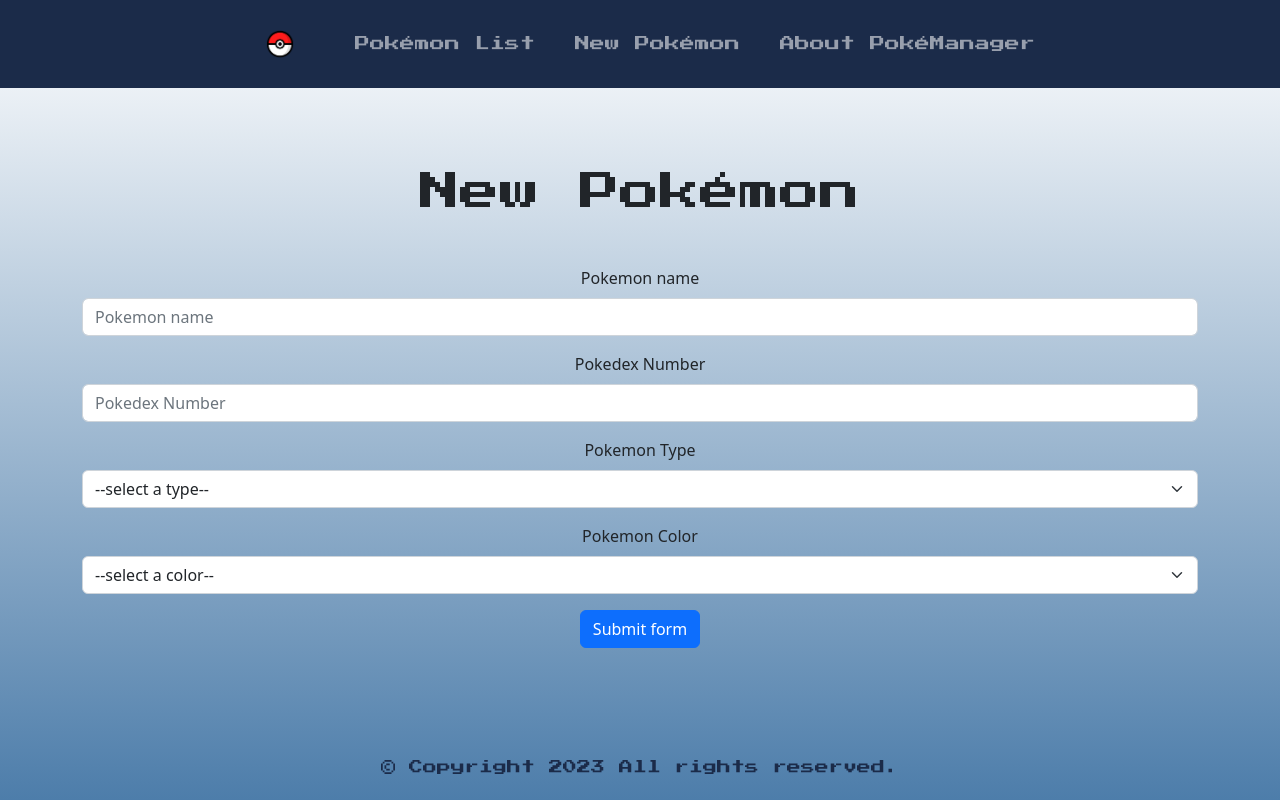
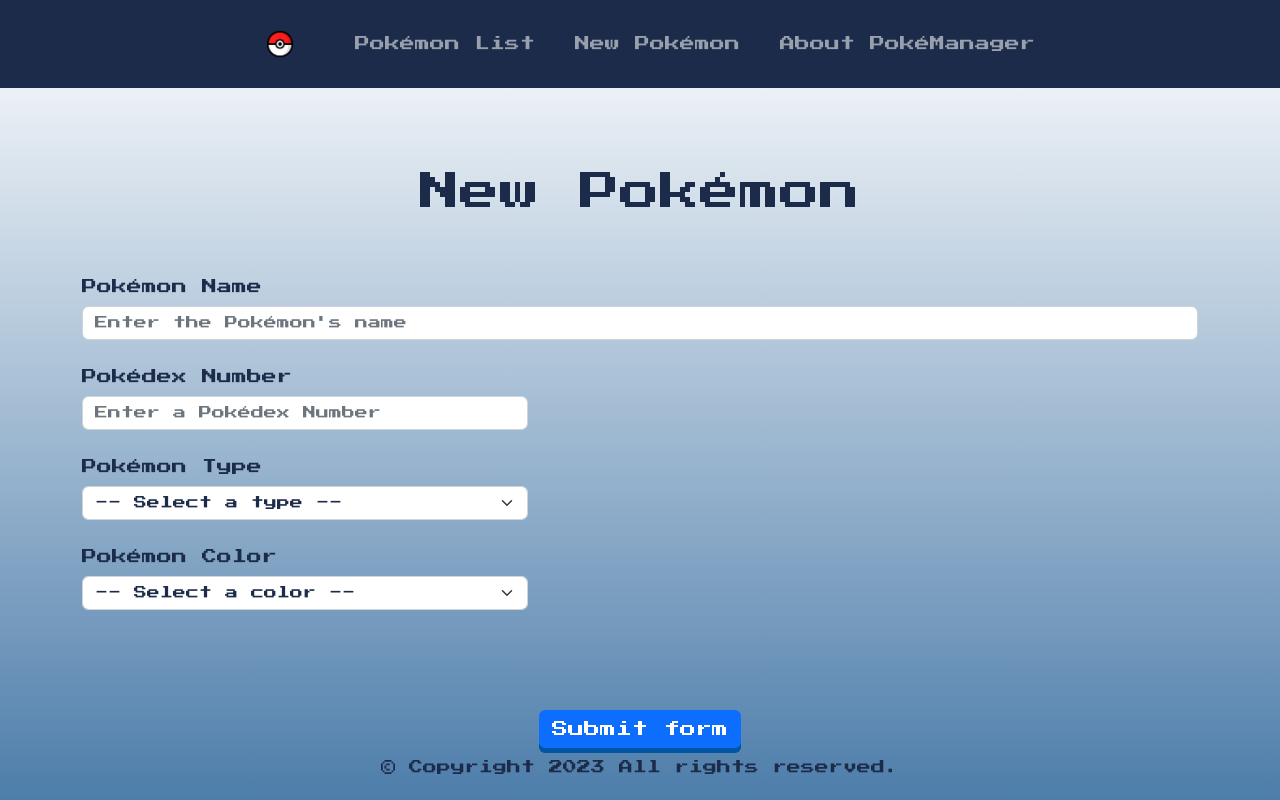
Before and after one commit to logdarkmatter/tech-web-2023, a React (Create React App) app in the folder code/react/pokedex-workshop/: page /create in a window 1280 px wide. Built offline with nearby package versions, Linux system fonts and the light colour scheme; a web font is replaced by a local one.

Commit message:
feat: added ui for creation page

```diff
--- a/code/react/pokedex-workshop/src/App.css
+++ b/code/react/pokedex-workshop/src/App.css
@@ -56,6 +56,7 @@
   margin-top: 80px;
   margin-bottom: 50px;
   font-family: 'Press Start 2P', cursive;
+  color: #1B2B49;
 }
 
 .about-container {
@@ -69,6 +70,7 @@
   text-align: justify;
   font-size: 20px;
   font-family: 'Press Start 2P', cursive;
+  z-index: 1;
 }
 
 .pokemon-list {
@@ -92,6 +94,68 @@
   font-size: 14px;
 }
 
+.form-label {
+  margin-top: 10px;
+  justify-self: flex-start;
+  font-family: 'Press Start 2P', cursive;
+  color: #1B2B49;
+  font-size: 15px;
+}
+
+.form-control {
+  justify-self: flex-start;
+  font-family: 'Press Start 2P', cursive;
+  color: #1B2B49 !important;
+  font-size: 13px !important;
+}
+
+.form-control-feedback {
+  justify-self: flex-start;
+  font-family: 'Press Start 2P', cursive;
+  font-size: 11px !important;
+}
+
+.form-imput-number {
+  width: 40% !important;
+  min-width: 320px;
+}
+
+.form-select {
+  width: 40% !important;
+  min-width: 320px;
+}
+
+.form-select-option {
+  font-family: 'Press Start 2P', cursive;
+  /* color: #1B2B49 !important; */
+  font-size: 10px !important;
+}
+
+.submit-button {
+  display: inline-block;
+  border: none;
+  background-color: #1e90ff;
+  color: #fff;
+  padding: 20px 40px;
+  font-family: 'Press Start 2P', cursive !important;
+  font-size: 16px;
+  text-align: center;
+  text-decoration: none;
+  cursor: pointer;
+  box-shadow: 0 5px 0 #0055a5;
+  border-radius: 0;
+  image-rendering: pixelated;
+}
+
+.submit-button:hover {
+  background-color: #0055a0;
+}
+
+.submit-button:active {
+  box-shadow: none;
+  transform: translateY(5px);
+}
+
 @media (prefers-reduced-motion: no-preference) {
   .App-logo {
     animation: App-logo-spin infinite 10s linear;
@@ -110,17 +174,3 @@
     transform: rotate(360deg);
   }
 }
-
-@keyframes Shake {
-  0% { transform: translate(1px, 1px) rotate(0deg); }
-  10% { transform: translate(-1px, -2px) rotate(-1deg); }
-  20% { transform: translate(-3px, 0px) rotate(1deg); }
-  30% { transform: translate(3px, 2px) rotate(0deg); }
-  40% { transform: translate(1px, -1px) rotate(1deg); }
-  50% { transform: translate(-1px, 2px) rotate(-1deg); }
-  60% { transform: translate(-3px, 1px) rotate(0deg); }
-  70% { transform: translate(3px, 1px) rotate(-1deg); }
-  80% { transform: translate(-1px, -1px) rotate(1deg); }
-  90% { transform: translate(1px, 2px) rotate(0deg); }
-  100% { transform: translate(1px, -2px) rotate(-1deg); }
-}
--- a/code/react/pokedex-workshop/src/components/About.jsx
+++ b/code/react/pokedex-workshop/src/components/About.jsx
@@ -11,7 +11,7 @@
         <p className="about-content">Our app offers a wide range of customization options, allowing you to create a pokémon that is officially unique. You can adjust your Pokémon's appearance, choose its type, define its strengths and weaknesses, and even create a story unique to it.</p>
         <p className="about-content">Furthermore, our Pokémon breeding app is easy to use and offers an intuitive interface. Even if you're a beginner, you'll be able to create your own unique Pokémon without any difficulties. With our app, creating your custom Pokémon is a fun and easy task.</p>
         <p className="about-content">So, if you're a Pokémon fan who's always dreamed of creating your own unique character, access our Pokémon Breeding app now. With it, you can bring your imagination to life and create the Pokémon of your dreams!</p>
-        <img src={pikachuRunner} width="120" height="auto" style={{ justifySelf: "center", position: "fixed", bottom: "55px" }} ></img>
+        <img src={pikachuRunner} width="120" height="auto" style={{ justifySelf: "center", position: "fixed", bottom: "55px", zIndex: 0 }} ></img>
       </div>
     </div>
   );
--- a/code/react/pokedex-workshop/src/components/Create.jsx
+++ b/code/react/pokedex-workshop/src/components/Create.jsx
@@ -1,18 +1,19 @@
-import React, { useState, useEffect, useMemo } from 'react';
-import { useNavigate, useLocation } from 'react-router-dom';
-import Button from 'react-bootstrap/Button';
-import Form from 'react-bootstrap/Form';
-import Row from 'react-bootstrap/Row';
+import React, { useState, useEffect, useMemo } from "react";
+import { useNavigate, useLocation } from "react-router-dom";
+import Button from "react-bootstrap/Button";
+import Form from "react-bootstrap/Form";
+import Row from "react-bootstrap/Row";
+import "../App.css";
 
 function Create() {
   const navigate = useNavigate();
-  const {state} = useLocation();
+  const { state } = useLocation();
   const isEditMode = useMemo(() => !!state, [state]);
   const [formData, setFormData] = useState({
-    name: '',
-    pokedexNumber: '',
-    pokemonType: '',
-    pokemonColor: ''
+    name: "",
+    pokedexNumber: "",
+    pokemonType: "",
+    pokemonColor: "",
   });
   const [validated, setValidated] = useState(false);
 
@@ -20,16 +21,16 @@
 
   useEffect(() => {
     // validate if all the fields are filled out
-      if(!!name && !!pokedexNumber && !!pokemonType && !!pokemonColor) {
+    if (!!name && !!pokedexNumber && !!pokemonType && !!pokemonColor) {
       setValidated(true);
-      }else {
+    } else {
       setValidated(false);
     }
   }, [formData]);
 
   useEffect(() => {
-    // When editing a pokemon set the formData State with the data of the selected pokemon
-      if(state){
+    // When editing a Pokémon set the formData State with the data of the selected Pokémon
+    if (state) {
       setFormData(state);
     }
   }, [state]);
@@ -43,129 +44,169 @@
     } else {
       event.preventDefault();
 
-      const createPokemonURL = 'https://custompokedex.azurewebsites.net/api/pokedex/create'
-      const updatePokemonURL = `https://custompokedex.azurewebsites.net/api/pokedex/${name}`
+      const createPokemonURL =
+        "https://custompokedex.azurewebsites.net/api/pokedex/create";
+      const updatePokemonURL = `https://custompokedex.azurewebsites.net/api/pokedex/${name}`;
       const body = JSON.stringify({
         name,
         pokedexNumber: Number(pokedexNumber),
         pokemonType,
         pokemonColor,
-        pokemonAttacks: []
+        pokemonAttacks: [],
       });
 
       const requestUrl = isEditMode ? updatePokemonURL : createPokemonURL;
 
       fetch(requestUrl, {
-        method: 'post',
-        headers: { 'Content-Type': 'application/json' },
-        body
+        method: "post",
+        headers: { "Content-Type": "application/json" },
+        body,
       })
-      .then(async (response) =>{
+        .then(async (response) => {
           if (response.status === 200) {
             return;
           }
-        return response.text()
+          return response.text();
         })
         .then((message) => {
-        if(message) {
+          if (message) {
             alert(message);
-        }else {
-          navigate('/list');
+          } else {
+            navigate("/list");
           }
-      })
-    };
+        });
+    }
   };
 
   const handleChange = (event) => {
     event.preventDefault();
-    const formDataCopy = {...formData};
+    const formDataCopy = { ...formData };
     setFormData({
       ...formDataCopy,
       [event.target.name]: event.target.value,
     });
   };
 
-
   return (
     <>
       <h1 className="page-title">New Pokémon</h1>
       <Form noValidate validated={validated} onSubmit={handleSubmit}>
         <Row className="mb-3">
-          <Form.Group md="4" controlId="name">
-            <Form.Label>Pokemon name</Form.Label>
+          <Form.Group md="4" controlId="name" style={{ display: "grid" }}>
+            <Form.Label className="form-label">Pokémon Name</Form.Label>
             <Form.Control
+              className="form-control"
               disabled={isEditMode}
               required
               type="text"
-                  placeholder="Pokemon name"
+              placeholder="Enter the Pokémon's name"
               name="name"
               value={name}
               onChange={handleChange}
             />
-            <Form.Control.Feedback>Looks good!</Form.Control.Feedback>
-            <Form.Control.Feedback type="invalid">
-              Please provide a valid Pokemon Name.
+            <Form.Control.Feedback className="form-control-feedback">
+              Looks good!
+            </Form.Control.Feedback>
+            <Form.Control.Feedback
+              className="form-control-feedback"
+              type="invalid"
+            >
+              Please provide a valid Pokémon Name.
             </Form.Control.Feedback>
           </Form.Group>
         </Row>
         <Row className="mb-3">
-          <Form.Group md="4" controlId="pokedexNumber">
-            <Form.Label>Pokedex Number</Form.Label>
+          <Form.Group
+            md="4"
+            controlId="pokedexNumber"
+            style={{ display: "grid" }}
+          >
+            <Form.Label className="form-label">Pokédex Number</Form.Label>
             <Form.Control
+              className="form-control form-imput-number"
               disabled={isEditMode}
               required
               type="number"
-              placeholder="Pokedex Number"
+              placeholder="Enter a Pokédex Number"
               name="pokedexNumber"
               value={pokedexNumber}
               onChange={handleChange}
             />
-            <Form.Control.Feedback>Looks good!</Form.Control.Feedback>
-            <Form.Control.Feedback type="invalid">
-              Please provide a valid Pokedex Number.
+            <Form.Control.Feedback className="form-control-feedback">
+              Looks good!
+            </Form.Control.Feedback>
+            <Form.Control.Feedback
+              className="form-control-feedback"
+              type="invalid"
+            >
+              Please provide a valid Pokédex Number.
             </Form.Control.Feedback>
           </Form.Group>
         </Row>
         <Row className="mb-3">
-          <Form.Group md="4" controlId="pokemonType">
-            <Form.Label>Pokemon Type</Form.Label>
-            <Form.Select aria-label="Default select example" onChange={handleChange} name='pokemonType' value={pokemonType}>
-              <option value="">--select a type--</option>
-              <option value="normal">Normal</option>
-              <option value="fire">Fire</option>
-              <option value="water">Water</option>
-              <option value="grass">Grass</option>
-              <option value="electric">Electric</option>
-              <option value="ice">Ice</option>
-              <option value="fighting">Fighting</option>
-              <option value="poison">Poison</option>
-              <option value="flying">Flying</option>
-              <option value="bug">Bug</option>
-              <option value="psychic">Psychic</option>
-              <option value="ghost">Ghost</option>
-              <option value="dark">Dark</option>
-              <option value="dragon">Dragon</option>
+          <Form.Group
+            md="4"
+            controlId="pokemonType"
+            style={{ display: "grid" }}
+          >
+            <Form.Label className="form-label">Pokémon Type</Form.Label>
+            <Form.Select
+              className="form-control form-select"
+              aria-label="Default select example"
+              onChange={handleChange}
+              name="pokemonType"
+              value={pokemonType}
+            >
+              <option className="form-select-option" value="">-- Select a type --</option>
+              <option className="form-select-option" value="normal">Normal</option>
+              <option className="form-select-option" value="fire">Fire</option>
+              <option className="form-select-option" value="water">Water</option>
+              <option className="form-select-option" value="grass">Grass</option>
+              <option className="form-select-option" value="electric">Electric</option>
+              <option className="form-select-option" value="ice">Ice</option>
+              <option className="form-select-option" value="fighting">Fighting</option>
+              <option className="form-select-option" value="poison">Poison</option>
+              <option className="form-select-option" value="flying">Flying</option>
+              <option className="form-select-option" value="bug">Bug</option>
+              <option className="form-select-option" value="psychic">Psychic</option>
+              <option className="form-select-option" value="ghost">Ghost</option>
+              <option className="form-select-option" value="dark">Dark</option>
+              <option className="form-select-option" value="dragon">Dragon</option>
             </Form.Select>
           </Form.Group>
         </Row>
         <Row className="mb-3">
-          <Form.Group md="4" controlId="pokemonColor">
-            <Form.Label>Pokemon Color</Form.Label>
-            <Form.Select aria-label="Default select example" onChange={handleChange} name='pokemonColor' value={pokemonColor}>
-              <option value="">--select a color--</option>
-              <option value="red">Red</option>
-              <option value="green">Green</option>
-              <option value="blue">Blue</option>
-              <option value="yellow">Yellow</option>
-              <option value="black">Black</option>
-              <option value="white">White</option>
-              <option value="purple">Purple</option>
-              <option value="orange">Orange</option>
-              <option value="pink">Pink</option>
+          <Form.Group
+            md="4"
+            controlId="pokemonColor"
+            style={{ display: "grid" }}
+          >
+            <Form.Label className="form-label">Pokémon Color</Form.Label>
+            <Form.Select
+              className="form-control form-select"
+              aria-label="Default select example"
+              onChange={handleChange}
+              name="pokemonColor"
+              value={pokemonColor}
+            >
+              <option className="form-select-option" value="">-- Select a color --</option>
+              <option className="form-select-option" value="red">Red</option>
+              <option className="form-select-option" value="green">Green</option>
+              <option className="form-select-option" value="blue">Blue</option>
+              <option className="form-select-option" value="yellow">Yellow</option>
+              <option className="form-select-option" value="black">Black</option>
+              <option className="form-select-option" value="white">White</option>
+              <option className="form-select-option" value="purple">Purple</option>
+              <option className="form-select-option" value="orange">Orange</option>
+              <option className="form-select-option" value="pink">Pink</option>
             </Form.Select>
           </Form.Group>
         </Row>
-        <Button type="submit">Submit form</Button>
+        <div style={{ marginTop: "100px" }}>
+          <Button className="submit-button" type="submit">
+            Submit form
+          </Button>
+        </div>
       </Form>
     </>
   );
```
Lines whose indentation alone changed are shown as unchanged.
